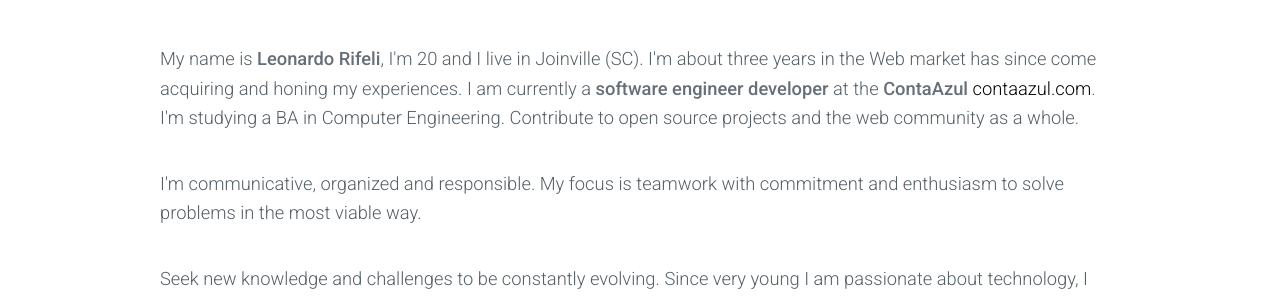
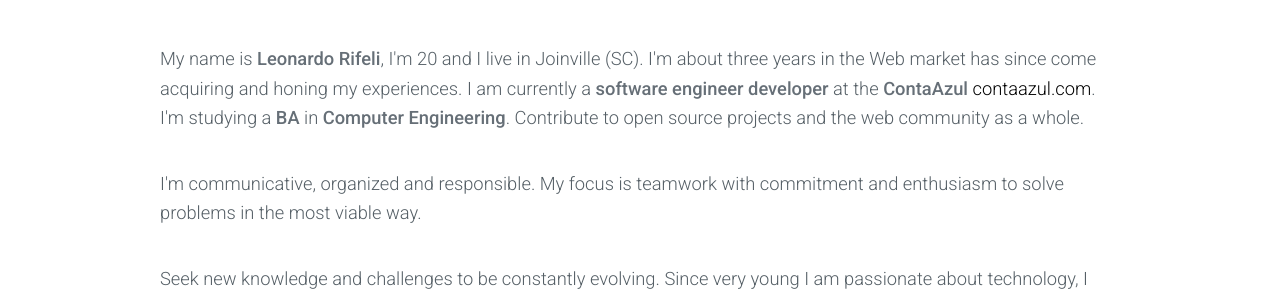
Before and after one commit to leonardorifeli/leonardorifeli-website, a Jekyll site: the page built from about.html, in a window 1280 px wide and 900 px high. Shown: the part 172-471 px from the top of the window. Built offline with Jekyll 4.4.1, drawn with Linux system fonts in a browser that asks for light colours.

```diff
--- a/about.html
+++ b/about.html
@@ -12,7 +12,7 @@ layout: default
     <div class="container">
         <section>
 
-            <p>My name is <strong>Leonardo Rifeli</strong>, I'm 20 and I live in Joinville (SC). I'm about three years in the Web market has since come acquiring and honing my experiences. I am currently a <strong>software engineer developer</strong> at the <strong>ContaAzul</strong> <a href="http://contaazul.com/" target="_blank">contaazul.com</a>. I'm studying a BA in Computer Engineering. Contribute to open source projects and the web community as a whole.</p>
+            <p>My name is <strong>Leonardo Rifeli</strong>, I'm 20 and I live in Joinville (SC). I'm about three years in the Web market has since come acquiring and honing my experiences. I am currently a <strong>software engineer developer</strong> at the <strong>ContaAzul</strong> <a href="http://contaazul.com/" target="_blank">contaazul.com</a>. I'm studying a <b>BA</b> in <b>Computer Engineering</b>. Contribute to open source projects and the web community as a whole.</p>
 
             <p>I'm communicative, organized and responsible. My focus is teamwork with commitment and enthusiasm to solve problems in the most viable way.</p>
 
```
